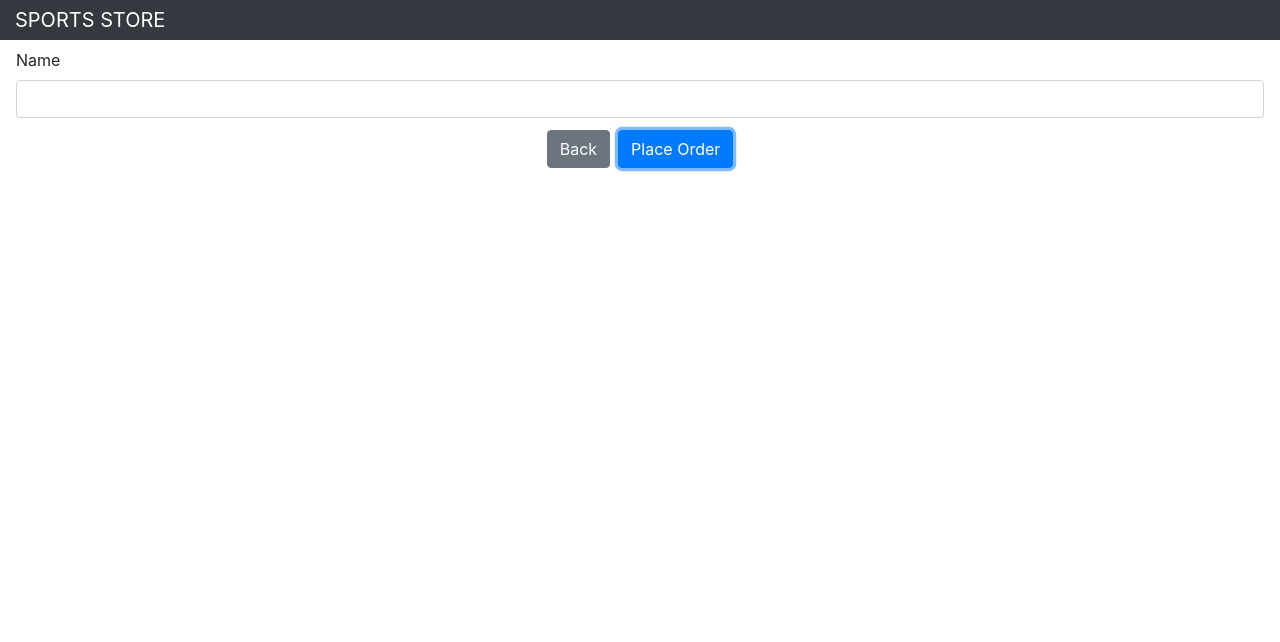
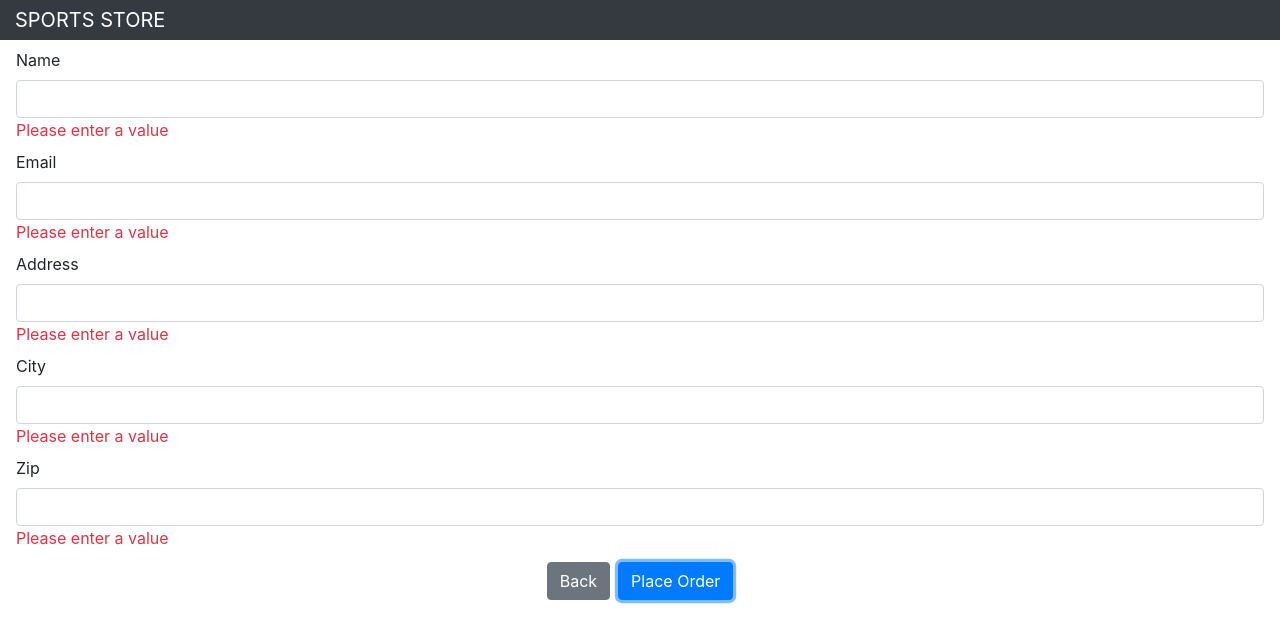
Before and after one commit to davidgjy/front-end, a Vue app in the folder vue/sportsstore/: page /checkout in a window 1280 px wide. Both pictures are taken after a click on the button "Place Order". Shown: the top 642 px of the page. Built offline with nearby package versions, Linux system fonts and the light colour scheme; no server answers.

Commit message:
place order

```diff
--- a/vue/sportsstore/src/components/Checkout.vue
+++ b/vue/sportsstore/src/components/Checkout.vue
@@ -10,11 +10,46 @@
         <div class="m-2">
             <div class="form-group m-2">
                 <label>Name</label>
-                <input v-model="name" class="form-control "/>
+                <input v-model="$v.order.name.$model" class="form-control "/>
+                <validation-error v-bind:validation="$v.order.name" />
             </div>
         </div>
+
+        <div class="m-2">
+            <div class="form-group m-2">
+                <label>Email</label>
+                <input v-model="$v.order.email.$model" class="form-control "/>
+                <validation-error v-bind:validation="$v.order.email" />
+            </div>
+        </div>
+
+        <div class="m-2">
+            <div class="form-group m-2">
+                <label>Address</label>
+                <input v-model="$v.order.address.$model" class="form-control "/>
+                <validation-error v-bind:validation="$v.order.address" />
+            </div>
+        </div>
+
+        <div class="m-2">
+            <div class="form-group m-2">
+                <label>City</label>
+                <input v-model="$v.order.city.$model" class="form-control "/>
+                <validation-error v-bind:validation="$v.order.city" />
+            </div>
+        </div>
+
+        <div class="m-2">
+            <div class="form-group m-2">
+                <label>Zip</label>
+                <input v-model="$v.order.zip.$model" class="form-control "/>
+                <validation-error v-bind:validation="$v.order.zip" />
+            </div>
+        </div>
+
         <div class="text-center">
-            <router-link to="/cart" class="btn btn-secondary m-1"> Back
+            <router-link to="/cart" class="btn btn-secondary m-1">
+                Back
             </router-link>
             <button class="btn btn-primary m-1" v-on:click="submitOrder">
                 Place Order
@@ -24,16 +59,46 @@
 </template>
 
 <script>
+
+    import { required, email } from "vuelidate/lib/validators";
+    import ValidationError  from "./ValidationError";
+    import { mapActions } from "vuex";
+
     export default {
+        components: { ValidationError },
         data: function() {
             return {
+                order: {
                     name: null,
-    };
+                    email: null,
+                    address: null,
+                    city: null,
+                    zip: null
+                }
+            }
+        },
+        validations: {
+            order: {
+                name: { required },
+                email: { required, email },
+                address: { required },
+                city: { required },
+                zip: { required }
+            }
         },
         methods: {
-    submitOrder() {
-      // todo: save order
-    },
-  },
-};
+            ...mapActions({
+                "storeOrder": "storeOrder",
+                "clearCart": "cart/clearCartData"
+            }),
+            async submitOrder() {
+                this.$v.$touch();
+                if (!this.$v.$invalid) {
+                    let order = await this.storeOrder(this.order);
+                    this.clearCart();
+                    this.$router.push(`/thanks/${order}`);
+                }
+            }
+        }
+    }
 </script>
--- /dev/null
+++ b/vue/sportsstore/src/components/ValidationError.vue
@@ -0,0 +1,35 @@
+<template>
+    <div v-if="show" class="text-danger">
+        <div v-for="m in messages" v-bind:key="m">{{ m }}</div>
+    </div>
+</template>
+
+<script>
+
+export default {
+    props: ["validation"],
+    computed: {
+        show() {
+            return this.validation.$dirty && this.validation.$invalid
+        },
+        messages() {
+            let messages = [];
+            if (this.validation.$dirty) {
+                if (this.hasValidationError("required")) {
+                    messages.push("Please enter a value")
+                } else if (this.hasValidationError("email")) {
+                    messages.push("Please enter a valid email address");
+                }
+            }
+            return messages;
+        }
+    },
+    methods: {
+        hasValidationError(type) {
+            return this.validation.$params.hasOwnProperty(type)
+                && !this.validation[type];
+        }
+    }
+}
+
+</script>
--- a/vue/sportsstore/src/main.js
+++ b/vue/sportsstore/src/main.js
@@ -8,8 +8,11 @@ import "font-awesome/css/font-awesome.min.css"
 
 import store from "./store";
 import router from "./router"
+import Vuelidate from "vuelidate";
 
 Vue.filter("currency", (value) => new Intl.NumberFormat("en-US", { style: "currency", currency: "USD" }).format(value));
+
+Vue.use(Vuelidate);
 
 new Vue({
     render: h => h(App),
```
Lines whose indentation alone changed are shown as unchanged.
